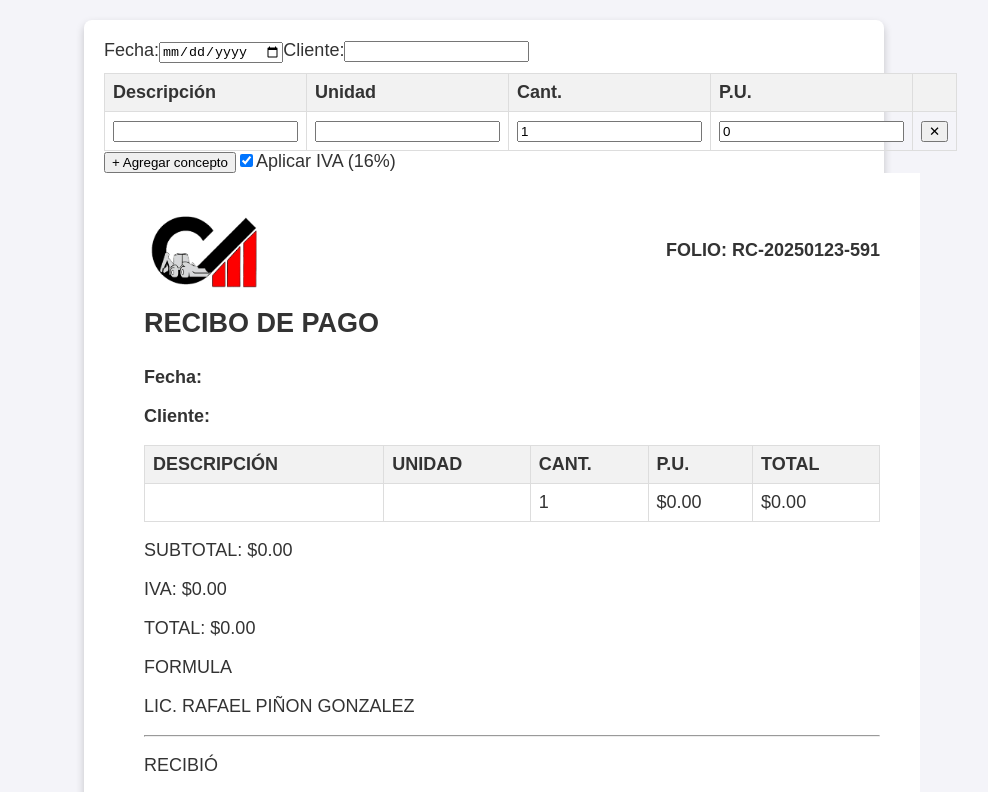
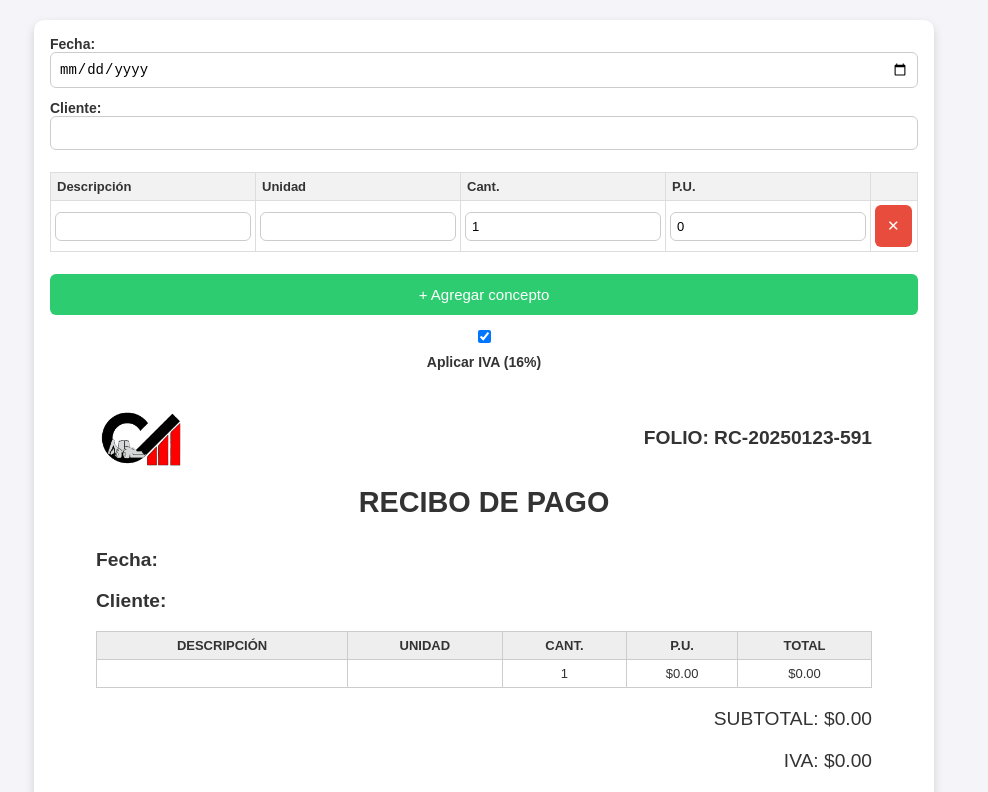
Before and after one commit to Rafa-Pinon/construmat, a React (Vite) app: page /recibos in a window 1280 px wide. Shown: the top 792 px of the page, without its empty margins (156-1144 px from the left). Built offline with nearby package versions, Linux system fonts and the light colour scheme.

Commit message:
estilos de telefono

```diff
--- a/src/recibos_test.css
+++ b/src/recibos_test.css
@@ -1,221 +1,236 @@
-/* =========================
-   CONTENEDOR PRINCIPAL
-========================= */
-#recibo-pdf {
-  width: 816px;       /* tamaño carta a 96dpi */
-  min-height: 1056px;
-  padding: 40px;
-  background: white;
+/* =====================================
+   RESET BÁSICO
+===================================== */
+* {
   box-sizing: border-box;
 }
-@media print {
-  .add,
-  .delete,
-  .pdf,
-  .editor {
-    display: none !important;
-  }
+
+/* =====================================
+   CONTENEDOR PRINCIPAL
+===================================== */
+.recibo-container {
+  max-width: 900px;
+  margin: 20px auto;
+  padding: 16px;
+  background: #ffffff;
+  border-radius: 10px;
+  box-shadow: 0 4px 10px rgba(0, 0, 0, 0.15);
+  font-family: Arial, sans-serif;
+  color: #333;
 }
+
+/* =====================================
+   EDITOR (FORMULARIO)
+===================================== */
+.editor {
+  display: flex;
+  flex-direction: column;
+  gap: 12px;
+  margin-bottom: 20px;
+}
+
+.editor label {
+  display: flex;
+  flex-direction: column;
+  font-size: 14px;
+  font-weight: bold;
+}
+
+.editor input {
+  padding: 8px;
+  font-size: 14px;
+  border-radius: 6px;
+  border: 1px solid #ccc;
+}
+
+/* =====================================
+   TABLA EDITABLE
+===================================== */
+.editor table {
+  width: 100%;
+  border-collapse: collapse;
+  margin-top: 10px;
+}
+
+.editor th {
+  font-size: 13px;
+  background: #f2f2f2;
+  padding: 6px;
+}
+
+.editor td {
+  padding: 4px;
+}
+
+.editor td input {
+  width: 100%;
+  padding: 6px;
+  font-size: 13px;
+}
+
+/* =====================================
+   BOTONES
+===================================== */
+button {
+  padding: 12px;
+  font-size: 15px;
+  border-radius: 6px;
+  border: none;
+  cursor: pointer;
+}
+
+button.add {
+  background: #2ecc71;
+  color: white;
+  margin-top: 10px;
+}
+
+button.delete {
+  background: #e74c3c;
+  color: white;
+}
+
+button.pdf {
+  background: #3498db;
+  color: white;
+  margin-top: 20px;
+}
+
+/* =====================================
+   CHECKBOX IVA
+===================================== */
+.iva {
+  display: flex;
+  align-items: center;
+  gap: 8px;
+  font-size: 14px;
+}
+
+/* =====================================
+   VISTA PDF (PANTALLA)
+===================================== */
+#recibo-pdf {
+  width: 100%;
+  max-width: 816px;
+  margin: auto;
+  padding: 20px;
+  background: white;
+}
+
+/* =====================================
+   HEADER PDF
+===================================== */
 .header-pdf {
   display: flex;
   justify-content: space-between;
   align-items: center;
+  flex-wrap: wrap;
+  gap: 10px;
   margin-bottom: 20px;
 }
 
 .logo-pdf {
-  width: 120px;
+  width: 90px;
 }
 
 .folio-pdf {
   font-weight: bold;
 }
 
-.recibo-container {
-  max-width: 800px;
-  margin: 20px auto;
-  padding: 20px;
-  background: #ffffff;
-  border-radius: 8px;
-  box-shadow: 0 4px 8px rgba(0, 0, 0, 0.2);
-  font-family: Arial, sans-serif;
-  font-size: large;
-  color: #333;
+/* =====================================
+   TITULO
+===================================== */
+.subtitulo {
+  text-align: center;
+  margin: 20px 0;
 }
 
-/* =========================
-   TITULOS
-========================= */
-.recibo-title {
-  text-align: center;
-  color: rgb(191, 7, 7);
-  margin-bottom: 20px;
-  box-shadow: inset 0 -2px 0 0 #000;
+/* =====================================
+   TABLA PDF
+===================================== */
+.tabla-pdf {
+  width: 100%;
+  border-collapse: collapse;
+  font-size: 13px;
 }
 
-.recibo-subtitle {
-  color: black;
-  margin-top: 20px;
-  display: inline-block;
-  box-shadow: inset 0 -2px 0 0 #000;
+.tabla-pdf th,
+.tabla-pdf td {
+  border: 1px solid #ccc;
+  padding: 6px;
+  text-align: center;
 }
 
-/* =========================
-   FORMULARIO
-========================= */
-.recibo-form {
-  margin-bottom: 20px;
+.tabla-pdf th {
+  background: #eee;
+  font-weight: bold;
 }
 
-.recibo-form-group {
-  margin-bottom: 10px;
+/* =====================================
+   TOTALES
+===================================== */
+.totales-pdf {
+  margin-top: 20px;
+  text-align: right;
 }
 
-.recibo-form-group label {
-  display: block;
+.totales-pdf .total {
+  font-size: 18px;
   font-weight: bold;
-  margin-bottom: 5px;
 }
 
-.recibo-form-group input {
-  width: 100%;
-  padding: 8px;
-  border: 1px solid #ccc;
-  border-radius: 4px;
-  box-sizing: border-box;
+/* =====================================
+   FIRMAS
+===================================== */
+.firmas {
+  display: flex;
+  flex-direction: column;
+  gap: 40px;
+  margin-top: 50px;
 }
 
-/* =========================
-   ITEMS
-========================= */
-.recibo-item-group {
-  display: flex;
-  flex-wrap: wrap;
-  gap: 10px;
-  margin-bottom: 10px;
+.firmas div {
+  text-align: center;
 }
 
-.recibo-item-group input {
-  flex: 1 1 calc(33.33% - 10px);
-  padding: 8px;
-  border: 1px solid #ccc;
-  border-radius: 4px;
+.firmas hr {
+  width: 200px;
+  margin: 20px auto;
 }
 
-/* =========================
-   TABLA
-========================= */
-.recibo-table-container {
-  margin-top: 20px;
-  overflow-x: auto;
-}
-
-.recibo-table {
-  width: 100%;
-  border-collapse: collapse;
-}
-
-.recibo-table th,
-.recibo-table td {
-  border: 1px solid #ddd;
-  padding: 8px;
-  text-align: center;
-  font-size: 14px;
-}
-
-.recibo-table th {
-  background-color: rgb(191, 7, 7);
-  color: white;
-}
-
-/* =========================
-   LOGO
-========================= */
-.recibo-logo {
-  display: flex;
-  justify-content: space-between;
-  align-items: center;
-  flex-wrap: wrap;
-}
-
-.recibo-logo img {
-  width: 100px;
-}
-
-/* =========================
-   BOTONES
-========================= */
-.recibo-btn {
-  display: inline-block;
-  padding: 10px 20px;
-  margin-top: 10px;
-  border: none;
-  border-radius: 4px;
-  font-size: 16px;
-  cursor: pointer;
-}
-
-.recibo-btn-generate {
-  background-color: #4a90e2;
-  color: white;
-}
-
-.recibo-btn-delete {
-  background-color: red;
-  color: white;
-  padding: 6px 12px;
-  border-radius: 5px;
-}
-
-.recibo-btn-delete:hover {
-  background-color: darkred;
-}
-
-/* =========================
-   FIRMAS (PDF)
-========================= */
-.recibo-firmas {
-  display: flex;
-  justify-content: space-between;
-  margin-top: 60px;
-}
-
-.recibo-firma {
-  text-align: center;
-  width: 40%;
-}
-
-.recibo-firma-linea {
-  border-top: 1px solid #000;
-  margin-top: 40px;
-}
-
-/* =========================
+/* =====================================
    RESPONSIVE
-========================= */
-@media (max-width: 768px) {
-  .recibo-item-group input {
-    flex: 1 1 100%;
+===================================== */
+@media (max-width: 600px) {
+  .editor th {
+    font-size: 11px;
   }
 
-  .recibo-logo img {
+  .tabla-pdf th,
+  .tabla-pdf td {
+    font-size: 11px;
+    padding: 4px;
+  }
+
+  .logo-pdf {
     width: 70px;
   }
 }
 
-@media (max-width: 480px) {
-  .recibo-container {
-    padding: 15px;
+/* =====================================
+   SOLO IMPRESIÓN / PDF
+===================================== */
+@media print {
+  #recibo-pdf {
+    width: 816px;
+    min-height: 1056px;
+    padding: 40px;
   }
 
-  .recibo-table th,
-  .recibo-table td {
-    font-size: 12px;
-    padding: 6px;
-  }
-
-  .recibo-btn {
-    font-size: 14px;
-    padding: 8px 15px;
+  .editor,
+  .add,
+  .delete,
+  .pdf {
+    display: none !important;
   }
 }
```
